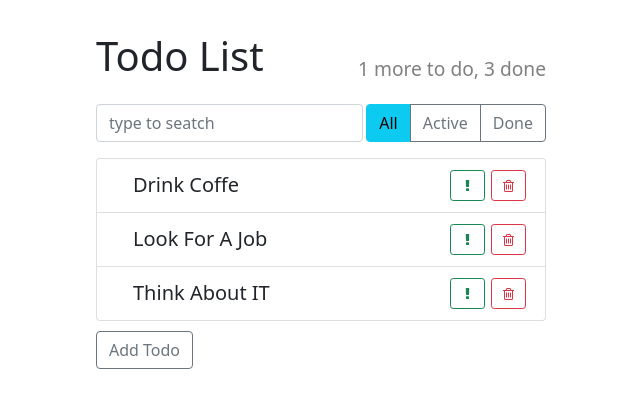
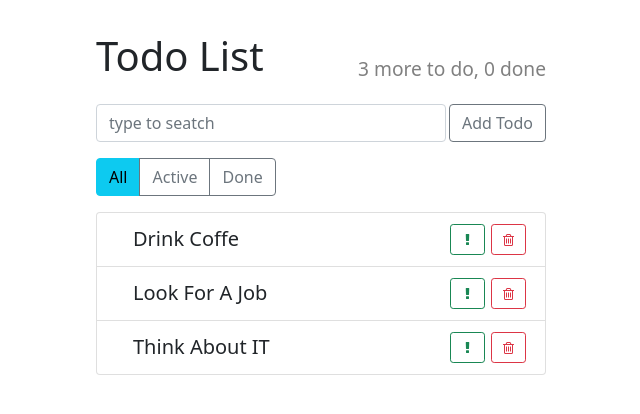
Before and after one commit to Roamdev/Roamdev.github.io, a React (Create React App) app: page / in a window 1280 px wide. Shown: the top 414 px of the page, without its empty margins (319-959 px from the left). Built offline with nearby package versions, Linux system fonts and the light colour scheme.

Commit message:
setState editing elements

```diff
--- a/src/components/AddItem/AddItem.js
+++ b/src/components/AddItem/AddItem.js
@@ -5,7 +5,7 @@ import './AddItem.scss'
 export default class AddItem extends Component {
   // const {onAdded} = this.props;
   render() {
-    const {onAdded} = this.props
+    const {onAddItem} = this.props
     return (
       <div className="add-item">
       {/* <input
@@ -14,7 +14,7 @@ export default class AddItem extends Component {
       ></input> */}
       <button
         className='btn btn-outline-secondary'
-        onClick={() => onAdded('work')}
+        onClick={() => onAddItem('work')}
         >Add Todo
       </button>
     </div>
--- a/src/components/AddItem/AddItem.scss
+++ b/src/components/AddItem/AddItem.scss
@@ -1,3 +1,2 @@
 .add-item {
-  margin: 10px 0;
 }
--- a/src/components/App/App.js
+++ b/src/components/App/App.js
@@ -42,7 +42,7 @@ export default class App extends Component {
     });
   };
 
-  addedItem = (text) => {
+  addItem = (text) => {
     const newItem = this.createTodoItem(text);
 
     this.setState(({todoData}) => {
@@ -55,32 +55,42 @@ export default class App extends Component {
       };
     });
   };
+  toggleProperty(arr, id, propName) {
+    const idx = arr.findIndex((el) => el.id ===id);
+    const oldItem = arr[idx];
+    const newItem = {...oldItem, [propName]: !oldItem[propName]};
+    return[
+      ...arr.slice(0, idx),
+      newItem,
+      ...arr.slice(idx +1)
+    ];
+  }
   onToggleImportant = (id) => {
-    console.log('biba')
+    this.setState(({todoData}) => {
+      return {
+        todoData: this.toggleProperty(todoData, id, 'important')
+      }
+    })
   };
   onToggleDone = (id) => {
     this.setState(({todoData}) => {
-      const idx = todoData.findIndex((el) => el.id === id)
-
-      const oldItem = todoData[idx];
-      const newItem = {...oldItem, done: !oldItem.done};
-      const newArray = [
-        ...todoData.slice(0, idx), newItem, ...todoData.slice(idx + 1)
-      ];
       return {
-        todoDate: newArray
+        todoData: this.toggleProperty(todoData, id, 'done')
       }
     })
-
   };
 
   render() {
     const {todoData} = this.state;
+    const doneCount = this.state.todoData.filter((el) => el.done).length;
+    const todoCount = this.state.todoData.length - doneCount;
+
     return (
       <div className='todo-app'>
-      <AppHeader toDo={1} done={3} />
+      <AppHeader toDo={todoCount} done={doneCount} />
       <div className='top-panel d-flex'>
         <SearchPanel />
+        <AddItem onAddItem={this.addItem}/>
         <ItemStatusFilter />
       </div>
       <TodoList
@@ -89,9 +99,6 @@ export default class App extends Component {
         onToggleImportant={this.onToggleImportant}
         onToggleDone={this.onToggleDone}
       />
-      <AddItem
-        onAdded={this.addedItem}
-      />
     </div>
     )
   };
--- a/src/components/App/App.scss
+++ b/src/components/App/App.scss
@@ -5,4 +5,6 @@
 
 .top-panel {
   margin: 1rem 0;
+  display: flex;
+  flex-wrap: wrap;
 }
--- a/src/components/ItemStatusFilter/ItemStatusFilter.scss
+++ b/src/components/ItemStatusFilter/ItemStatusFilter.scss
@@ -0,0 +1,11 @@
+.btn-group {
+  display: flex;
+  justify-content: center;
+  align-items: center;
+
+  button {
+    margin: 1rem 0 0 0;
+    display: flex;
+    // width: auto;
+  }
+}
--- a/src/components/SearchPanel/SearchPanel.scss
+++ b/src/components/SearchPanel/SearchPanel.scss
@@ -2,4 +2,5 @@
   width: auto;
   flex-grow: 1;
   margin-right: 3px;
+  height: 38px;
 }
--- a/src/components/TodoList/TodoList.js
+++ b/src/components/TodoList/TodoList.js
@@ -4,7 +4,10 @@ import TodoListItem from '../TodoListItem/TodoListItem';
 import './TodoList.scss';
 
 
-const TodoList = ({todos, onDeleted,onToggleImportant,onToggleDone}) => {
+const TodoList = ({ todos,
+                    onDeleted,
+                    onToggleImportant,
+                    onToggleDone}) => {
   const elements = todos.map((item) => {
     const {id, ...itemProps} = item;
     return (
--- a/src/components/TodoListItem/TodoListItem.js
+++ b/src/components/TodoListItem/TodoListItem.js
@@ -4,28 +4,13 @@ import './TodoListItem.scss';
 
 
 export default class TodoListItem extends Component {
-  state = {
-    done: false,
-    important: false
-  }
-  onLabelClick = () => {
-    this.setState(({done}) => {
-      return{
-        done: !done
-      };
-    });
-  };
-  onExclamationClick = () => {
-    this.setState(({important}) => {
-      return {
-        important: !important
-      };
-    });
-  };
   render() {
-    const {label, onDeleted, onToggleImportant, onToggleDone} = this.props;
-    const {done, important} = this.state;
-
+    const { label,
+            onDeleted,
+            onToggleImportant,
+            onToggleDone,
+            important,
+            done} = this.props;
     let className = 'todo-list-item';
     if(done) {
       className += ' done';
```
Also changed, not shown: 1 other file (tests, documents, lock files or other folders).
